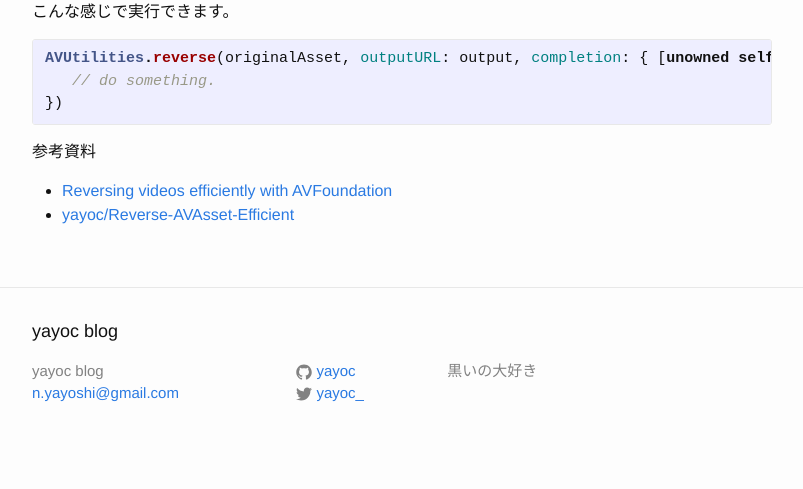
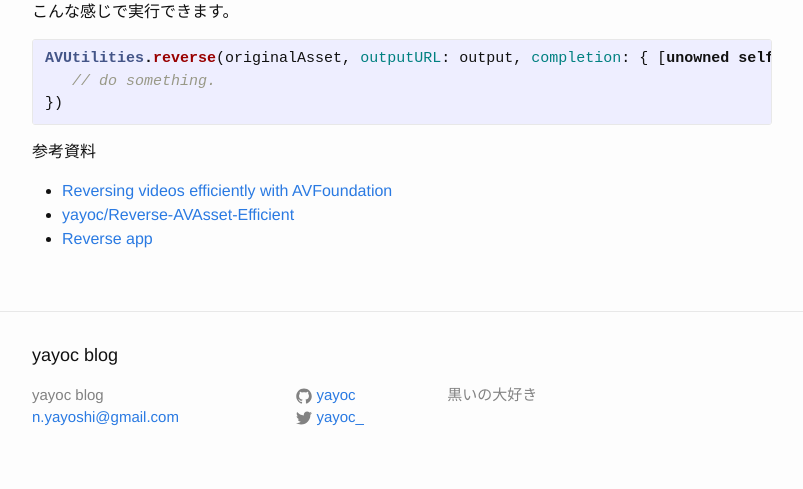
Before and after one commit to yayoc/yayoc.github.io, a Jekyll site: the page built from _posts/2016-12-14-reverse-avasset.markdown, in a window 1280 px wide. Shown: the part 969-1458 px from the top of the page, without its empty margins (238-1041 px from the left). Built offline with Jekyll 4.4.1, drawn with Linux system fonts in a browser that asks for light colours; comment, search, counter and statistics services are not loaded; before the commit the page ends 1434 px from its top, so only the background shows below that.

Commit message:
Add reverse link.

```diff
--- a/_posts/2016-12-14-reverse-avasset.markdown
+++ b/_posts/2016-12-14-reverse-avasset.markdown
@@ -33,3 +33,4 @@ AVUtilities.reverse(originalAsset, outputURL: output, completion: { [unowned sel
 
 * [Reversing videos efficiently with AVFoundation](http://www.andyhin.com/post/5/reverse-video-avfoundation)
 * [yayoc/Reverse-AVAsset-Efficient](https://github.com/yayoc/Reverse-AVAsset-Efficient)
+* [Reverse app](https://itunes.apple.com/jp/app/reverse-reverse-movie-camera/id1173143338?l=en&mt=8)
```
